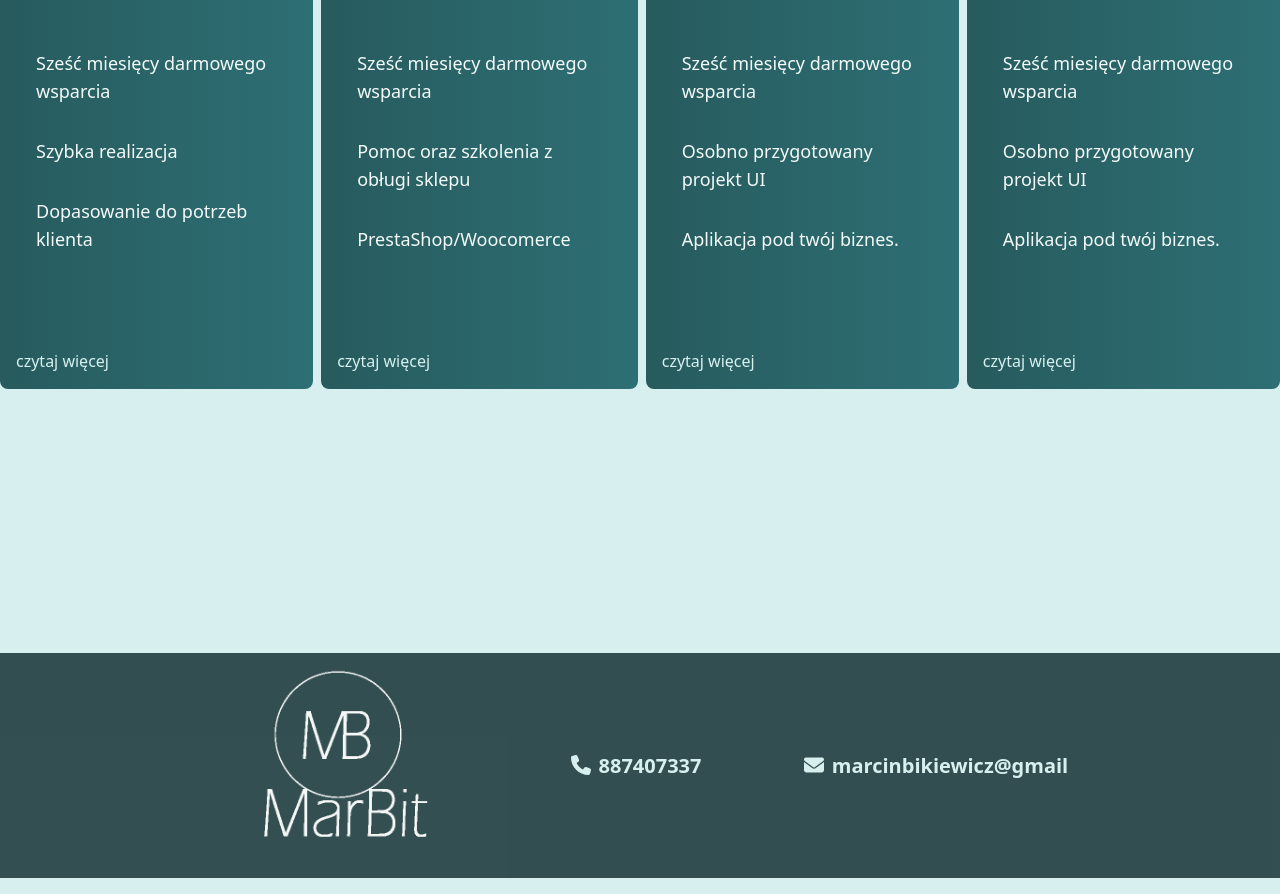
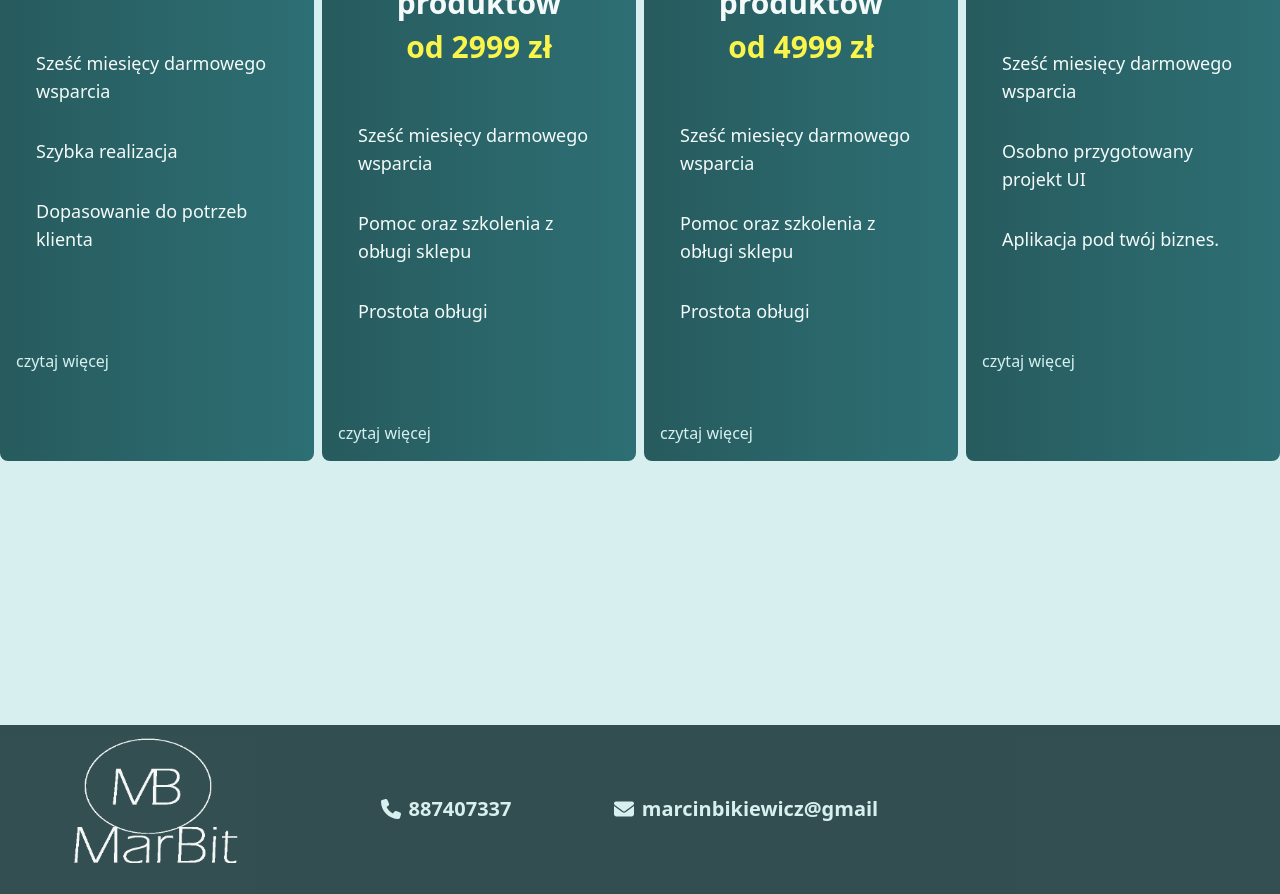
Before and after one commit to marcinbik/cv3, a Next.js app: page / in a window 1280 px wide. Shown: the part 2060-2954 px from the top of the page. Built offline with nearby package versions, Linux system fonts and the light colour scheme; a web font is replaced by a local one.

Commit message:
some fix

```diff
--- a/components/CardProduct.js
+++ b/components/CardProduct.js
@@ -8,7 +8,7 @@ export default function CardProduct({ title, text, price, href = '#' }) {// esli
   ))
 
   return (
-    <div className="hover:scale-105 hover:-translate-y-3 transition-all max-w-xl mb-10  justify-center bg-gradient-to-r from-primary-700 to-primary-600 rounded-lg col-span-12  md:col-span-6 xl:col-span-3 z-0 overflow-hidden grid">
+    <div className="hover:scale-105 hover:-translate-y-3 transition-all max-w-xl mb-10 w-full  justify-center bg-gradient-to-r from-primary-700 to-primary-600 rounded-lg col-span-12  md:col-span-6 xl:col-span-3 z-0 overflow-hidden grid">
       <Link href={href}>
         <div className="  text-primary-50 py-16  grow">
           <h2 className="text-center text-xl lg:text-3xl font-display font-bold mb-2">
--- a/components/Contact.js
+++ b/components/Contact.js
@@ -6,8 +6,8 @@ import Link from 'next/link'
 export default function Contact() {
   return (
     <div className="bg-primary-900/90 mt-20">
-      <div className=" md:grid grid-cols-12   sm:w-fit md:w-max mx-auto rounded-xl justify-items-center items-center justify-center text-primary-100 container font-semibold  text-lg lg:text-xl 2xl:text-4xl   ">
-        <div className=" sm:col-span-12  place-items-center  aspect-video relative  md:col-span-4">
+      <div className=" md:grid grid-cols-12   sm:w-fit md:w-max  rounded-xl justify-items-center items-center justify-center text-primary-100 container font-semibold  text-lg lg:text-xl 2xl:text-4xl   ">
+        <div className=" sm:col-span-12  flex justify-center  aspect-video relative  md:col-span-4">
           <Image
             src="/logo.png"
             alt="blackLogo"
@@ -21,7 +21,7 @@ export default function Contact() {
             887407337
           </Link>
         </div>
-        <div className="sm:col-span-12 md:col-span-4 hover:text-accent-500 transition-all   ">
+        <div className="sm:col-span-12 md:col-span-4  hover:text-accent-500 transition-all   ">
           <FontAwesomeIcon icon={faEnvelope} />
           <Link href="mailto:marcinbikiewicz@gmail.com" className="px-2">
             marcinbikiewicz@gmail
--- a/components/Lead.js
+++ b/components/Lead.js
@@ -1,6 +1,6 @@
 export default function Lead({ id, text }) {
   return (
-    <div className="col-span-12 container text-left mx-auto  text-accent-500 p-2 text-3xl md:text-6xl m-10 pb-20 ">
+    <div className=" container text-left font-semibold mx-auto  text-accent-600 p-2 text-3xl md:text-6xl m-10 pb-20 ">
       <h3 id={id}>{text}</h3>
     </div>
   )
--- a/components/ProductDescription.js
+++ b/components/ProductDescription.js
@@ -18,7 +18,7 @@ export default function ProductDescription({
         id={id}
         className=""
       >
-        <div className="md:flex bg-primary-800   rounded-xl">
+        <div className="md:flex bg-primary-800/80  backdrop-blur-sm  rounded-xl">
           <h1 className="z-10 font-display font-bold tracking-wide p-5  text-accent-100  text-3xl">
             {title}
           </h1>
--- a/pages/contact.js
+++ b/pages/contact.js
@@ -6,9 +6,9 @@ import Lead from 'components/Lead'
 
 export default function services() {
   return (
-    <div className="">
+    <div className=" ">
       <Head/>
-      <div className="bg-primary-900 mb-20">
+      <div className=" bg-primary-900    mb-20 ">
       <Navbar/>
 
       </div>
--- a/pages/index.js
+++ b/pages/index.js
@@ -39,7 +39,7 @@ export default function Home() {
   const Cardhelper2 = [
     'Sześć miesięcy darmowego wsparcia',
     'Pomoc oraz szkolenia z obługi sklepu',
-    'PrestaShop/Woocomerce ',
+    'Prostota obługi',
   ]
 
   const Cardhelper3 = [
@@ -95,15 +95,15 @@ export default function Home() {
           href={'services/#wordpress'}
         />
         <CardProduct
-          title={'Sklep Internetowy'}
+          title={'Sklep Internetowy z mała ilością produktów'}
           price={2999}
           text={Cardhelper2}
           href={'services/#shop'}
         />
         <CardProduct
-          title={'Autorska aplikacja'}
-          price={19999}
-          text={Cardhelper3}
+          title={'Sklep internetowy z dużą ilością produktów'}
+          price={4999}
+          text={Cardhelper2}
         />
      <CardProduct
           title={'Autorska aplikacja'}
@@ -112,8 +112,6 @@ export default function Home() {
         />
 
         </div>
-
-
       </div>
       <div className="pt-36"></div>
       <div className="mt-20">
--- a/pages/services.js
+++ b/pages/services.js
@@ -11,7 +11,58 @@ export default function services() {
       <div className="bg-primary-900  ">
         <Navbar />
       </div>
-      <div className="mt-20 grid-cols-12 gap-4 container mx-auto">
+      <div className="mt-20 grid-cols-12 gap-4 bg-[url(/wordpress.jpg)] bg-cover p-10 rounded-xl container mx-auto">
+        <Lead text={'Wordpress'} />
+
+        <div className=" sm:col-span-12 md:col-span-8 rounded-xl ]">
+          <ProductDescription
+            lead={'Prostota obsługi szybka realizacja'}
+            list={[
+              'Łatwość obsługi - dzięki prostemu interfejsowi i mnogości dostępnych narzędzi, WordPress jest łatwy do nauki i obsługi.',
+              'Duża społeczność - WordPress ma ogromną społeczność użytkowników, którzy dzielą się swoimi doświadczeniami i rozwiązaniami.',
+              'Dostępność szablonów i wtyczek - na WordPressie można znaleźć tysiące darmowych i płatnych szablonów oraz wtyczek, co ułatwia tworzenie i rozwijanie strony.',
+            ]}
+            text={
+              ' Podsumowując, WordPress to popularna platforma do tworzenia stron internetowych, która ma wiele zalet. Dzięki prostemu interfejsowi i mnogości dostępnych narzędzi, WordPress jest łatwy do nauki i obsługi. Posiada również dużą społeczność użytkowników, którzy dzielą się swoimi doświadczeniami i rozwiązaniami. Na WordPressie można znaleźć tysiące darmowych i płatnych szablonów oraz wtyczek, co ułatwia tworzenie i rozwijanie strony. Wszystkie te cechy sprawiają, że WordPress jest jedną z najczęściej wybieranych platform do tworzenia stron internetowych.'
+            }
+          />
+        </div>
+      </div>
+      <div className="mt-20 grid-cols-12 gap-4 bg-[url(/wordpress.jpg)] bg-cover p-10 rounded-xl container mx-auto">
+        <Lead text={'Wordpress'} />
+
+        <div className=" sm:col-span-12 md:col-span-8 rounded-xl ]">
+          <ProductDescription
+            lead={'Prostota obsługi szybka realizacja'}
+            list={[
+              'Łatwość obsługi - dzięki prostemu interfejsowi i mnogości dostępnych narzędzi, WordPress jest łatwy do nauki i obsługi.',
+              'Duża społeczność - WordPress ma ogromną społeczność użytkowników, którzy dzielą się swoimi doświadczeniami i rozwiązaniami.',
+              'Dostępność szablonów i wtyczek - na WordPressie można znaleźć tysiące darmowych i płatnych szablonów oraz wtyczek, co ułatwia tworzenie i rozwijanie strony.',
+            ]}
+            text={
+              ' Podsumowując, WordPress to popularna platforma do tworzenia stron internetowych, która ma wiele zalet. Dzięki prostemu interfejsowi i mnogości dostępnych narzędzi, WordPress jest łatwy do nauki i obsługi. Posiada również dużą społeczność użytkowników, którzy dzielą się swoimi doświadczeniami i rozwiązaniami. Na WordPressie można znaleźć tysiące darmowych i płatnych szablonów oraz wtyczek, co ułatwia tworzenie i rozwijanie strony. Wszystkie te cechy sprawiają, że WordPress jest jedną z najczęściej wybieranych platform do tworzenia stron internetowych.'
+            }
+          />
+        </div>
+      </div>
+      <div className="mt-20 grid-cols-12 gap-4 bg-[url(/wordpress.jpg)] bg-cover p-10 rounded-xl container mx-auto">
+        <Lead text={'Wordpress'} />
+
+        <div className=" sm:col-span-12 md:col-span-8 rounded-xl ]">
+          <ProductDescription
+            lead={'Prostota obsługi szybka realizacja'}
+            list={[
+              'Łatwość obsługi - dzięki prostemu interfejsowi i mnogości dostępnych narzędzi, WordPress jest łatwy do nauki i obsługi.',
+              'Duża społeczność - WordPress ma ogromną społeczność użytkowników, którzy dzielą się swoimi doświadczeniami i rozwiązaniami.',
+              'Dostępność szablonów i wtyczek - na WordPressie można znaleźć tysiące darmowych i płatnych szablonów oraz wtyczek, co ułatwia tworzenie i rozwijanie strony.',
+            ]}
+            text={
+              ' Podsumowując, WordPress to popularna platforma do tworzenia stron internetowych, która ma wiele zalet. Dzięki prostemu interfejsowi i mnogości dostępnych narzędzi, WordPress jest łatwy do nauki i obsługi. Posiada również dużą społeczność użytkowników, którzy dzielą się swoimi doświadczeniami i rozwiązaniami. Na WordPressie można znaleźć tysiące darmowych i płatnych szablonów oraz wtyczek, co ułatwia tworzenie i rozwijanie strony. Wszystkie te cechy sprawiają, że WordPress jest jedną z najczęściej wybieranych platform do tworzenia stron internetowych.'
+            }
+          />
+        </div>
+      </div>
+      <div className="mt-20 grid-cols-12 gap-4 bg-[url(/wordpress.jpg)] bg-cover p-10 rounded-xl container mx-auto">
         <Lead text={'Wordpress'} />
 
         <div className=" sm:col-span-12 md:col-span-8 rounded-xl ]">
```
